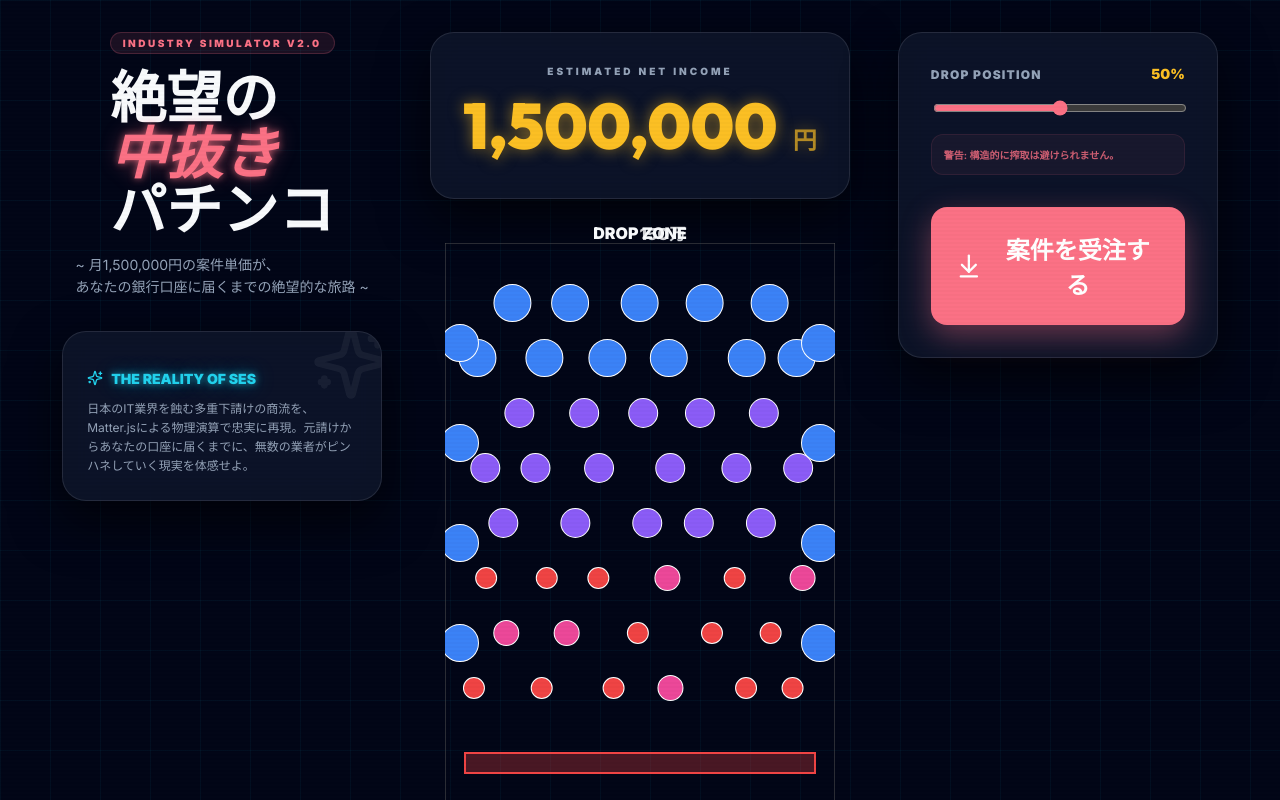
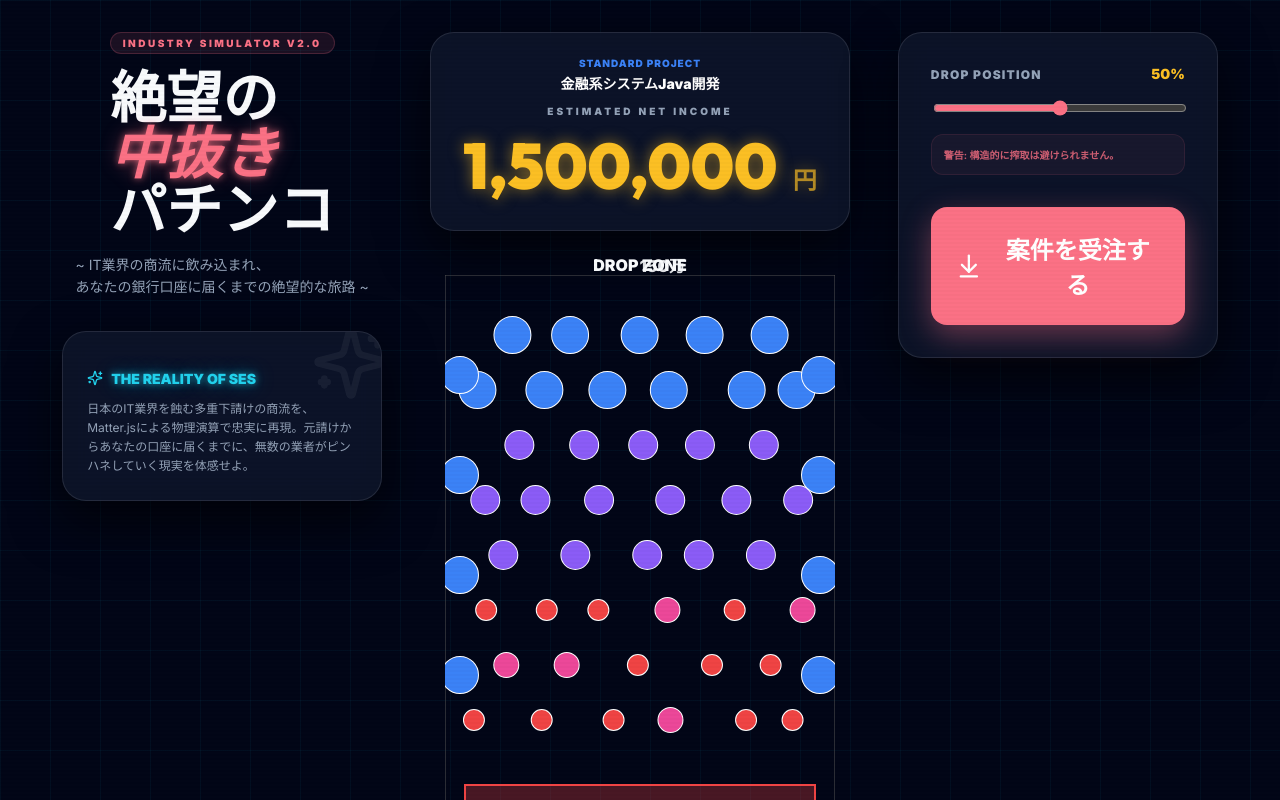
Before and after one commit to NanatoOgawa/ses-pachinko, a Next.js app: page / in a window 1280 px wide. Shown: the top 800 px of the page. Built offline with nearby package versions, Linux system fonts and the light colour scheme.

Commit message:
Feature: Randomized project amounts and types based on IT industry standards

```diff
--- a/src/app/page.tsx
+++ b/src/app/page.tsx
@@ -6,6 +6,21 @@ import { Sparkles, ArrowDownToLine, RefreshCw } from "lucide-react";
 import ShareButton from "../components/ShareButton";
 
 const INITIAL_MONEY = 1500000;
+
+// 案件タイプの設定（業界相場に基づく）
+const PROJECT_TYPES = [
+  { name: "地方公共団体・保守運用", min: 400000, max: 600000, color: "#94a3b8", rank: "Junior" },
+  { name: "金融系システムJava開発", min: 650000, max: 900000, color: "#3b82f6", rank: "Standard" },
+  { name: "ECサイト・フロントエンド改修", min: 600000, max: 850000, color: "#22d3ee", rank: "Standard" },
+  { name: "次世代AI・機械学習基盤構築", min: 1100000, max: 1500000, color: "#8b5cf6", rank: "Expert" },
+  { name: "セキュリティ脆弱性診断・対策", min: 1000000, max: 1400000, color: "#f43f5e", rank: "Expert" },
+  { name: "SAP・基幹システム導入コンサル", min: 1300000, max: 2000000, color: "#fbbf24", rank: "Expert" },
+];
+
+const DEFAULT_INITIAL_MONEY = 1500000;
+
+// ----------------------------------------------------------------------------
+// ピンの設定
 
 // ピンの設定（絶望の階層構造）
 const PIN_TYPES = [
@@ -217,7 +232,9 @@ export default function Home() {
 
   // ゲームステート
   const [gameState, setGameState] = useState<"idle" | "playing" | "finished">("idle");
-  const [money, setMoney] = useState(INITIAL_MONEY);
+  const [initialMoney, setInitialMoney] = useState(DEFAULT_INITIAL_MONEY);
+  const [money, setMoney] = useState(DEFAULT_INITIAL_MONEY);
+  const [currentProject, setCurrentProject] = useState(PROJECT_TYPES[1]);
   const [effects, setEffects] = useState<Effect[]>([]);
   const [dropX, setDropX] = useState(50);
   const effectIdRef = useRef(0);
@@ -315,18 +332,25 @@ export default function Home() {
 
   const handleDrop = () => {
     if (gameState !== "idle") return;
+
+    // 案件をランダム抽選
+    const project = PROJECT_TYPES[Math.floor(Math.random() * PROJECT_TYPES.length)];
+    const amount = Math.floor(project.min + Math.random() * (project.max - project.min));
+
+    setCurrentProject(project);
+    setInitialMoney(amount);
+    setMoney(amount);
     setGameState("playing");
-    setMoney(INITIAL_MONEY);
     setEffects([]);
   };
 
   const resetGame = () => {
     setGameState("idle");
-    setMoney(INITIAL_MONEY);
+    setMoney(initialMoney); // 演出上は見せるだけ
     if (engineInstanceRef.current) generatePinsInternal(engineInstanceRef.current);
   };
 
-  const deductionRate = (((INITIAL_MONEY - money) / INITIAL_MONEY) * 100).toFixed(1);
+  const deductionRate = (((initialMoney - money) / initialMoney) * 100).toFixed(1);
 
   // 金額に応じた絶望コメント
   const evaluationComment = useMemo(() => {
@@ -356,7 +380,7 @@ export default function Home() {
               パチンコ
             </h1>
             <p style={{ color: '#94a3b8', fontSize: '0.875rem', lineHeight: '1.6', margin: '0' }}>
-              ~ 月{INITIAL_MONEY.toLocaleString()}円の案件単価が、<br/>
+              ~ IT業界の商流に飲み込まれ、<br/>
               あなたの銀行口座に届くまでの絶望的な旅路 ~
             </p>
           </div>
@@ -382,7 +406,15 @@ export default function Home() {
         {/* 中央: パチンコ台本体 */}
         <div className="flex flex-col items-center" style={{ gap: '1.5rem' }}>
           {/* マネーカウンター */}
-          <div className="glass-panel" style={{ width: '100%', minWidth: '320px', padding: '2rem', textAlign: 'center', position: 'relative' }}>
+          <div className="glass-panel" style={{ width: '100%', minWidth: '320px', padding: '1.5rem 2rem', textAlign: 'center', position: 'relative' }}>
+            <div style={{ display: 'flex', flexDirection: 'column', gap: '0.25rem', marginBottom: '0.75rem' }}>
+              <div style={{ fontSize: '10px', fontWeight: '900', color: currentProject.color, textTransform: 'uppercase', letterSpacing: '0.1em' }}>
+                {currentProject.rank} Project
+              </div>
+              <div style={{ fontSize: '14px', fontWeight: '900', color: 'white' }}>
+                {currentProject.name}
+              </div>
+            </div>
             <div style={{ fontSize: '10px', fontWeight: '900', color: '#94a3b8', textTransform: 'uppercase', letterSpacing: '0.3em', marginBottom: '0.5rem' }}>Estimated Net Income</div>
             <div className="font-display font-black tabular-nums transition-all" style={{ fontSize: '4rem', color: money < 300000 ? 'var(--neon-rose)' : 'var(--neon-amber)', textShadow: money < 300000 ? '0 0 15px rgba(251, 113, 133, 0.5)' : '0 0 15px rgba(251, 191, 36, 0.5)' }}>
               {money.toLocaleString()} <span style={{ fontSize: '1.5rem', opacity: '0.7', marginLeft: '0.25rem' }}>円</span>
@@ -472,7 +504,7 @@ export default function Home() {
               <h2 className="font-display font-black" style={{ fontSize: '4rem', color: 'white', textTransform: 'uppercase', margin: '0' }}>
                 The <span className="neon-text-rose">End</span>
               </h2>
-              <p style={{ color: '#94a3b8', fontWeight: 'bold', textTransform: 'uppercase', fontSize: '12px' }}>{(INITIAL_MONEY/10000).toLocaleString()}万円の案件の成れの果て</p>
+              <p style={{ color: '#94a3b8', fontWeight: 'bold', textTransform: 'uppercase', fontSize: '12px' }}>{(initialMoney/10000).toLocaleString()}万円の案件「{currentProject.name}」の成れの果て</p>
             </div>
 
             <div className="glass-panel" style={{ padding: '2.5rem', border: '2px solid rgba(255,255,255,0.1)' }}>
```
